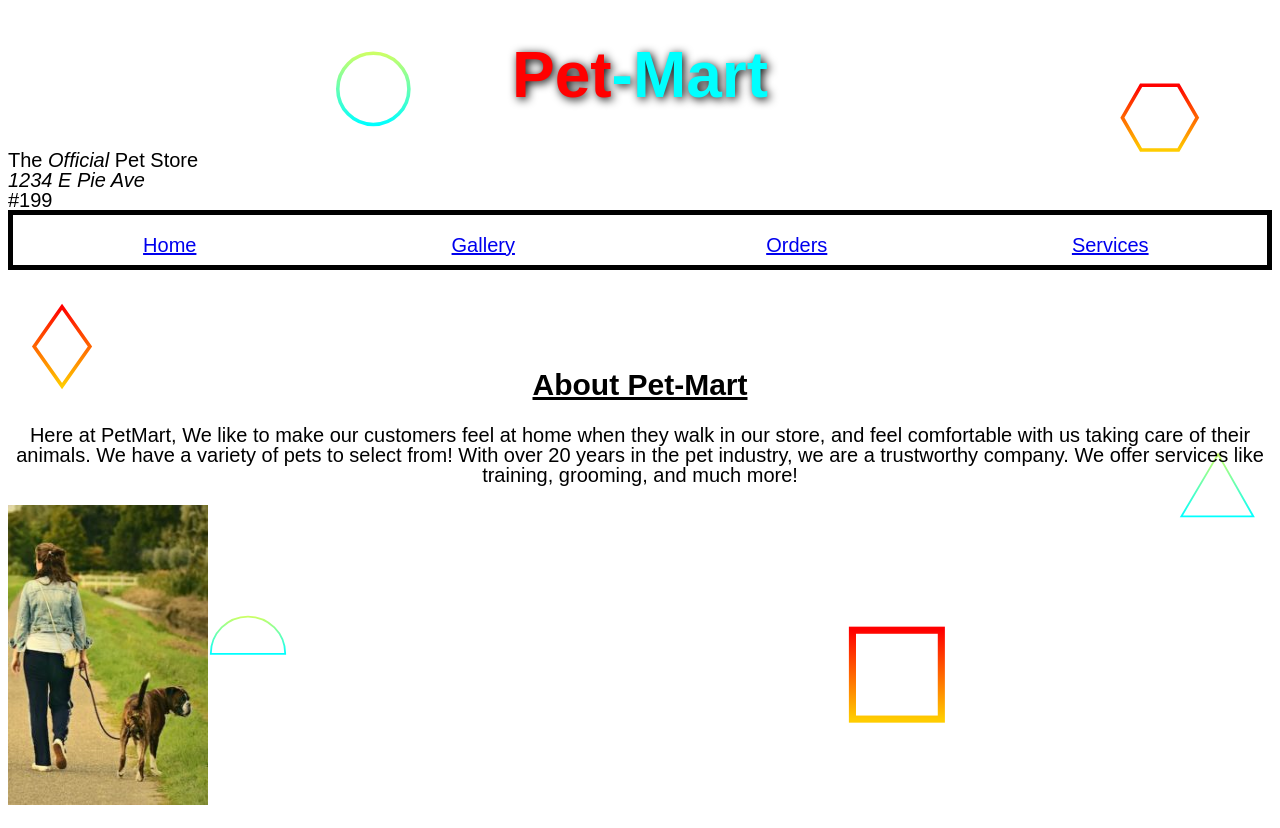
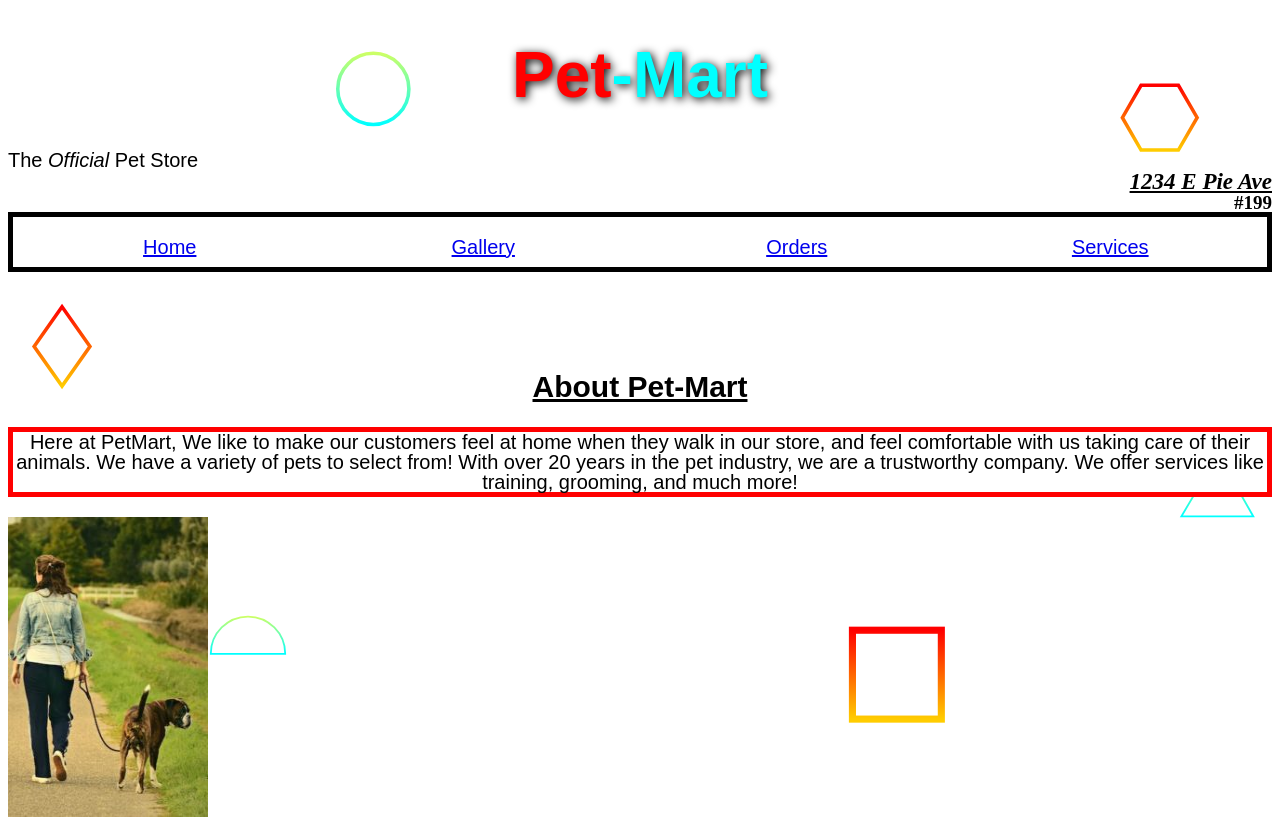
Before and after one commit to aisurump4/pet-company, a plain HTML site: page index.html in a window 1280 px wide. Drawn offline with Linux system fonts and the light colour scheme.

Commit message:
finalizing home page

```diff
--- a/style.css
+++ b/style.css
@@ -27,6 +27,20 @@ background-size: cover;}
     text-align: center;
     order: 1;
     color: aqua;
+}
+
+.header .header-address{
+    text-align: right;
+    font-family: 'Times New Roman', Times, serif;
+    font-weight: bold;
+    font-size: 23px;
+    text-decoration: underline;
+}
+.header .header-no{
+    text-align: right;
+    font-family: 'Times New Roman', Times, serif;
+    font-weight: bold;
+    font-size: 19px;
 }
 
 span{
@@ -62,6 +76,8 @@ h2{
 
 p{
     text-align: center;
+    background-color: white;
+    border: 5px solid red;
 }
 
 h1{
```
